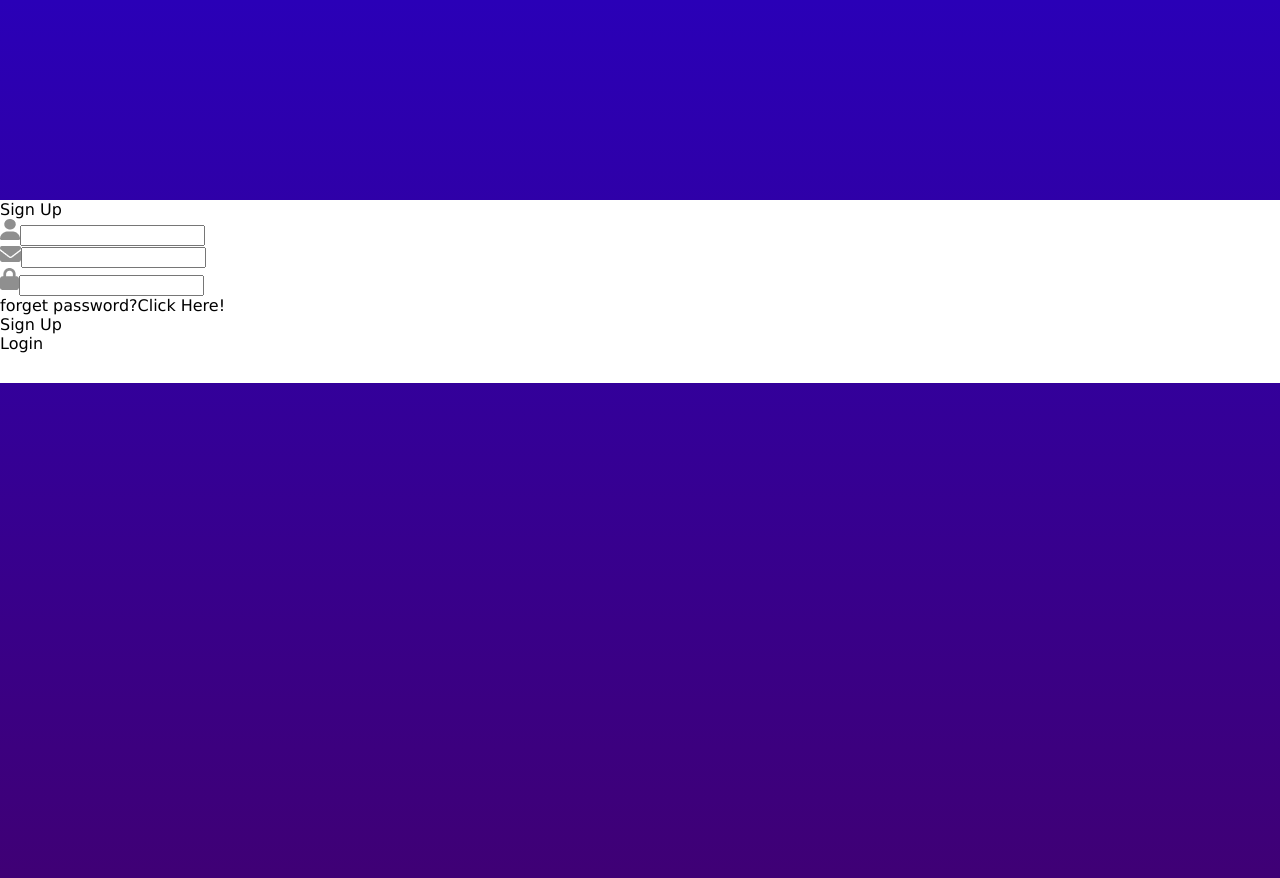
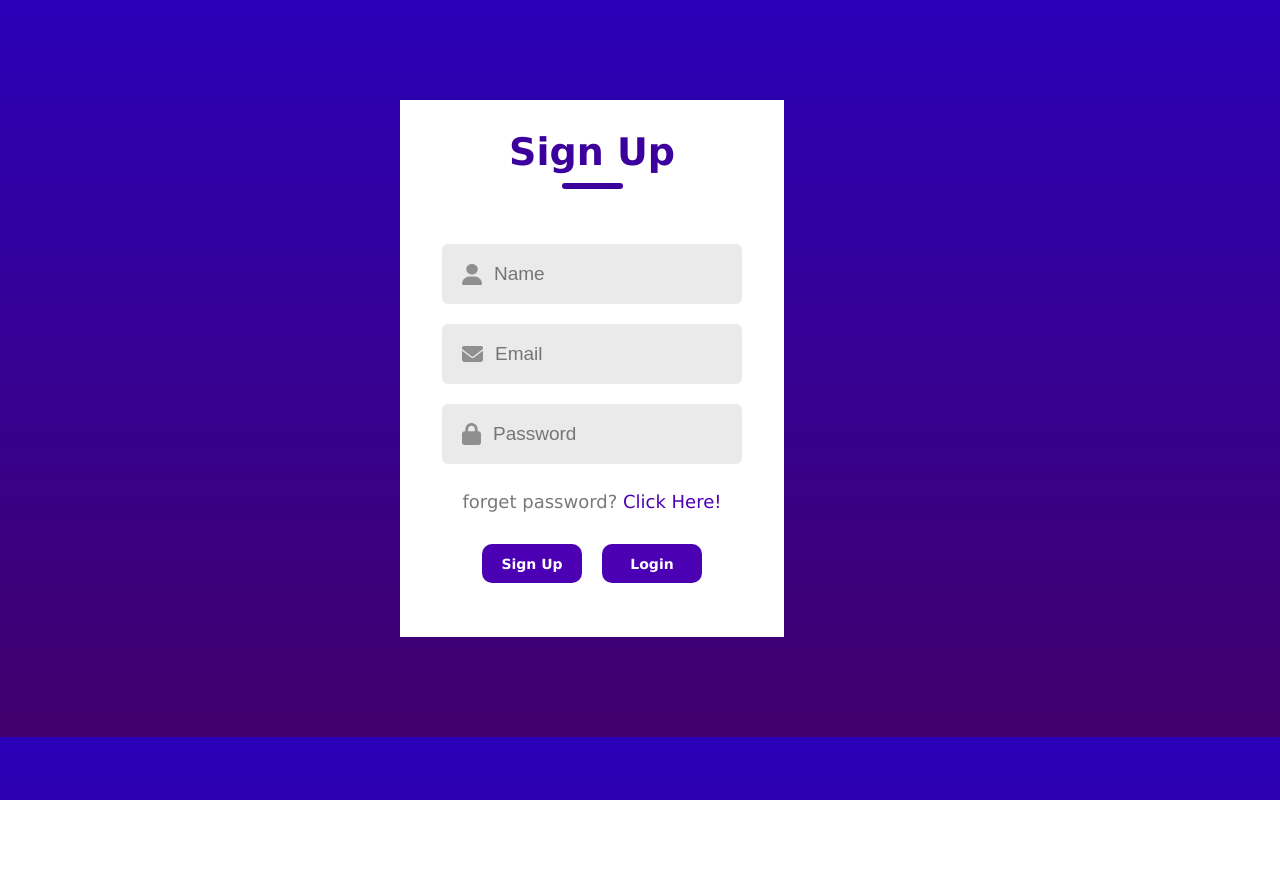
Before and after one commit to Fatiha26/form-react, a React (Vite) app: page / in a window 1280 px wide. Shown: the top 878 px of the page. After the commit the page ends 800 px from the top, so only its background shows below. Built offline with nearby package versions, Linux system fonts and the light colour scheme.

Commit message:
css done

```diff
--- a/src/components/LoginSign.jsx
+++ b/src/components/LoginSign.jsx
@@ -14,25 +14,23 @@ const LoginSign = () => {
      </div>
      <div className="inputs">
         <div className="input">
-            <img src={person} alt="icon" />
-            <input type="text"  />
+            <img src={person} alt="icon"  />
+            <input type="text" placeholder='Name' />
         </div>
         <div className="input">
             <img src={email} alt="icon" />
-            <input type="email"  />
+            <input type="email" placeholder='Email' />
         </div>
         <div className="input">
             <img src={password} alt="icon" />
-            <input type="password"  />
+            <input type="password" placeholder='Password' />
         </div>
      </div>
-     <div className='forget-pass'>forget password?<span>Click Here!</span></div>
-     <div className="submit_container">
-        <div className="submit">
+     <div className='forget-pass'>forget password? <span>Click Here!</span></div>
+        <div className="submit-container">
             <div className="submit">Sign Up</div>
             <div className="submit">Login</div>
         </div>
-     </div>
 
     </div>
   )
--- a/src/components/style.css
+++ b/src/components/style.css
@@ -1,8 +1,88 @@
 .container{
     display: flex;
     flex-direction: column;
-    margin: auto;
-    margin-top: 200px;
+    align-items: center;
+    justify-content: center;
+    margin: 100px 400px;
     background:#fff;
     padding-bottom: 30px;
+    width: 30%;
 }
+.header{
+    display: flex;
+    flex-direction: column;
+    align-items: center;
+    gap: 9px;
+    width: 100%;
+    margin-top: 30px;
+}
+.text{
+    color: #3c009d;
+    font-size: 38px;
+    font-weight: 700;
+}
+.underline{
+    width: 61px;
+    height: 6px;
+    background: #3c009d;
+    border-radius: 9px;
+}
+.inputs{
+    margin-top: 55px;
+    display: flex;
+    flex-direction: column;
+    gap: 20px;
+    padding: 0 2rem;
+}
+.input{
+    display: flex;
+    align-items: center;
+    margin: auto;
+    width: 280px;
+    height: 60px;
+    gap: 10px;
+    background: #eaeaea;
+    border-radius: 6px;
+    padding-left: 20px;
+}
+.input input{
+   height: 500px;
+   width: 400px;
+   background: transparent;
+   border: none;
+   outline: none;
+   color: #797979;
+   font-size: 19px;
+}
+
+.forget-pass{
+    margin-top: 27px;
+    color: #797979;
+    font-size: 18px;
+}
+
+.forget-pass span{
+    color: #4c00b4;
+    cursor: pointer;
+}
+.submit-container{
+    display: flex;
+    justify-content: center;
+    align-items: center;
+    margin-top: 2rem;
+    gap: 20px;
+    margin-bottom: 1.5rem;
+}
+.submit{
+    display: flex;
+    align-items: center;
+    justify-content: center;
+    width: 100px;
+    height: 39px;
+    color: #fff;
+    background: #4c00b4;
+    border-radius: 10px;
+    font-size: 14px;
+    font-weight: 700;
+    cursor: pointer;
+}
--- a/src/index.css
+++ b/src/index.css
@@ -1,6 +1,5 @@
 body{
     background: linear-gradient(#2A00B7, #42006C);
-    height: 100vh;
     margin: 0;
     padding: 0;
     box-sizing: border-box;
```
